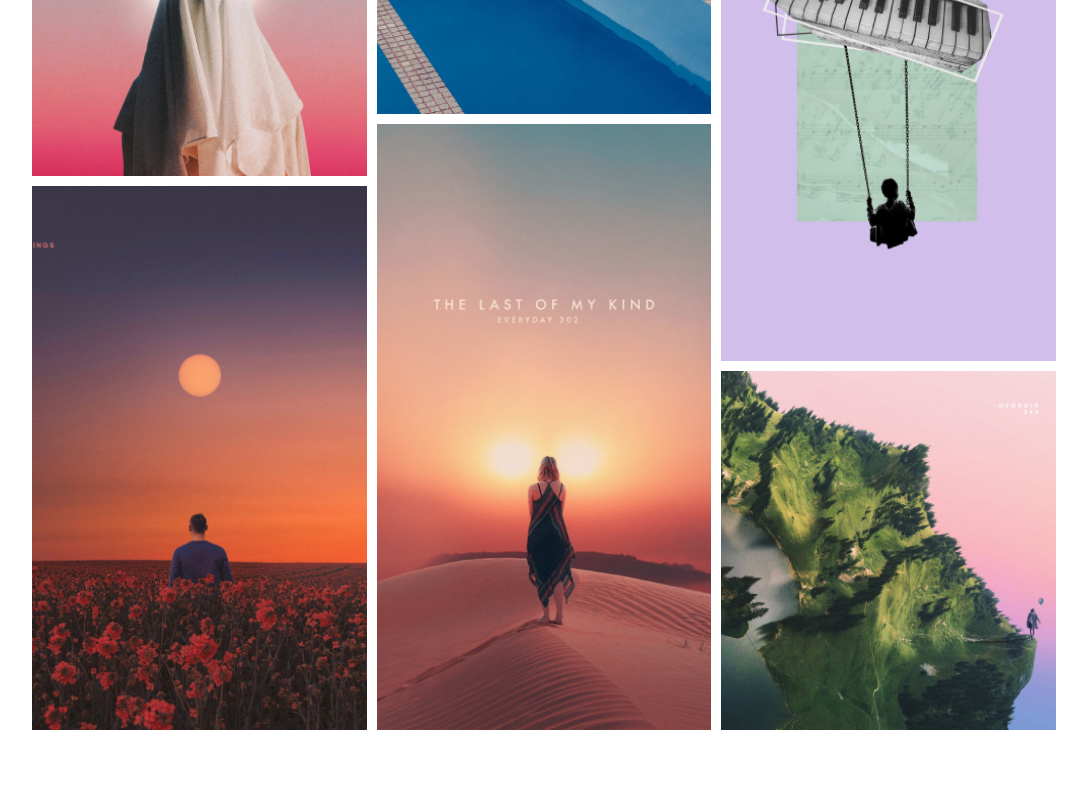
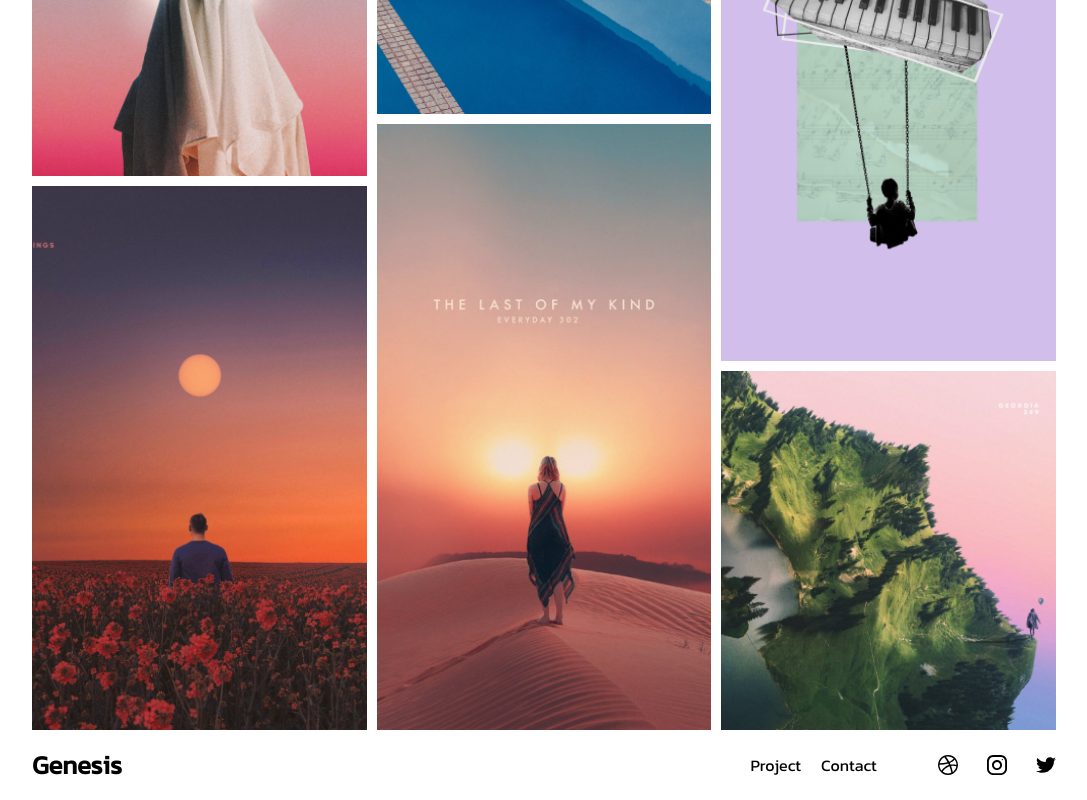
Before and after one commit to PhilippRosie/scss-assignment, a plain HTML site: page index.html in a window 1280 px wide. Shown: the part 1770-2570 px from the top of the page, without its empty margins (96-1183 px from the left). Before the commit the page ends 2504 px from the top, so only its background shows below. Drawn offline with Linux system fonts and the light colour scheme.

Commit message:
added footer

```diff
--- a/index.html
+++ b/index.html
@@ -56,9 +56,29 @@
                 <div class="grid-item11"><img src="images/grid/Rectangle-12.png" alt=""></div>
                 <div class="grid-item12"><img src="images/grid/Rectangle-13.png" alt=""></div>
             </div>
-
         </section>
     </main>
 
+    <footer class="footer-container">
+        <nav class="navbar">
+             <div class="logo"><h3>Genesis</h3></div>
+            <ul>
+                <li><a href="#">Project</a></li>
+                <li><a href="#">Contact</a></li>
+            </ul>
+            <div class="social-media-container">
+                <svg class="dribbble">
+                    <use xlink:href="images/svg/dribbble.svg#dribbble"></use>
+                </svg>
+                <svg class="instagram">
+                    <use xlink:href="images/svg/instagram.svg#instagram"></use>
+                </svg>
+                <svg class="twitter">
+                    <use xlink:href="images/svg/twitter.svg#twitter"></use>
+                </svg>
+            </div>
+        </nav>
+    </footer>
+
 </body>
 </html>
--- a/styles/_footer.scss
+++ b/styles/_footer.scss
@@ -0,0 +1,67 @@
+.footer-container {
+    width: 100%;
+    height: 70px;
+    display: flex;
+    align-items: center;
+    justify-content: center;
+}
+
+.logo {
+    font-family: 'Kanit', sans-serif;
+    font-size: 22px;
+    color: black;
+}
+
+.navbar {
+    width: 100%;
+    height: 70px;
+    display: flex;
+    justify-content: center;
+    align-items: center;
+
+
+    ul {
+        width: 100%;
+        display: flex;
+        justify-content: flex-end;
+        padding-right: 5%;
+    }
+
+    li {
+        list-style: none;
+        font-family: 'Kanit', sans-serif;
+        font-size: 16px;
+
+    }
+
+    a {
+        padding: 10px;
+        text-decoration: none;
+        color: black;
+        cursor: pointer;
+    }
+}
+
+.social-media-container {
+    width: 150px;
+    height: 70px;
+    display: flex;
+    justify-content: space-between;
+    align-items: center;
+}
+
+.dribbble {
+    width: 20px;
+    height: 20px;
+}
+
+.instagram {
+    width: 20px;
+    height: 20px;
+}
+
+.twitter {
+    width: 20px;
+    height: 20px;
+
+}
--- a/styles/_grid.scss
+++ b/styles/_grid.scss
@@ -1,6 +1,6 @@
 .section2 {
     width: 100%;
-    height: 100vh;
+    height: 100%;
     display: flex;
     justify-content: center;
     margin-top: 150px;
--- a/styles/_main.scss
+++ b/styles/_main.scss
@@ -1,9 +1,3 @@
-main {
-    width: 100%;
-    height: 100vh;
-    flex-direction: column;
-}
-
 .section1 {
     width: 100%;
     height: 300px;
@@ -40,13 +34,13 @@ p {
     display: flex;
     justify-content: flex-end;
     align-items: flex-end;
+    padding-right: 5%;
 
 }
 
 .quote {
     font-family: 'Kanit', sans-serif;
-    font-size: 12px;
+    font-size: 15px;
     color: #000000;
     font-weight: 100;
-    padding-right: 15%;
 }
--- a/styles/_navbar.scss
+++ b/styles/_navbar.scss
@@ -10,6 +10,7 @@ header {
 .logo {
     font-family: 'Kanit', sans-serif;
     font-size: 22px;
+    color: black;
 }
 
 .navbar {
--- a/styles/styles.scss
+++ b/styles/styles.scss
@@ -12,5 +12,6 @@
 body {
     width: 100%;
     height: 100vh;
+    flex-direction: column;
     background-color: white;
 }
```
Also changed, not shown: images/svg/dribbble.svg (added), images/svg/instagram.svg (added), images/svg/twitter.svg (added), styles/styles.css.
